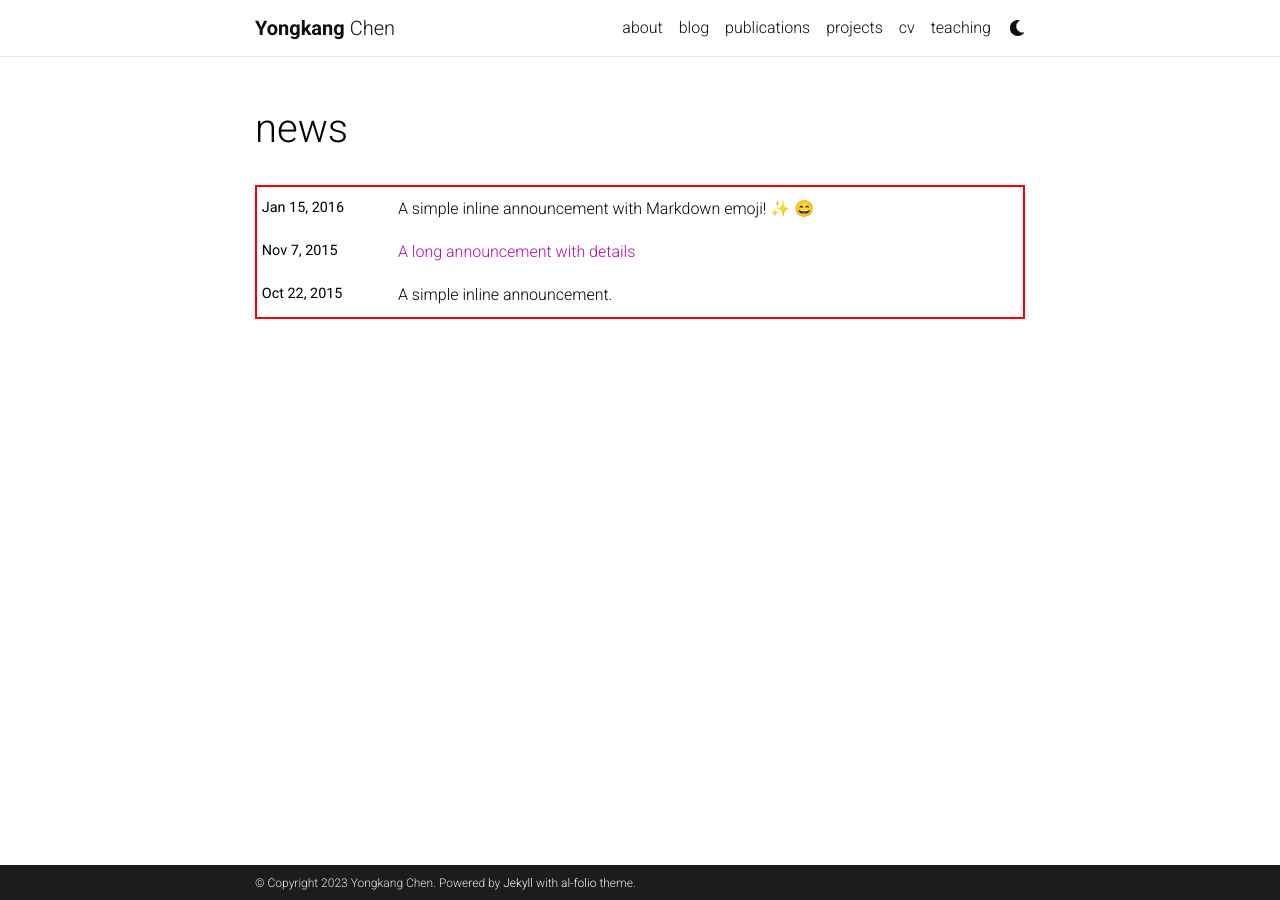
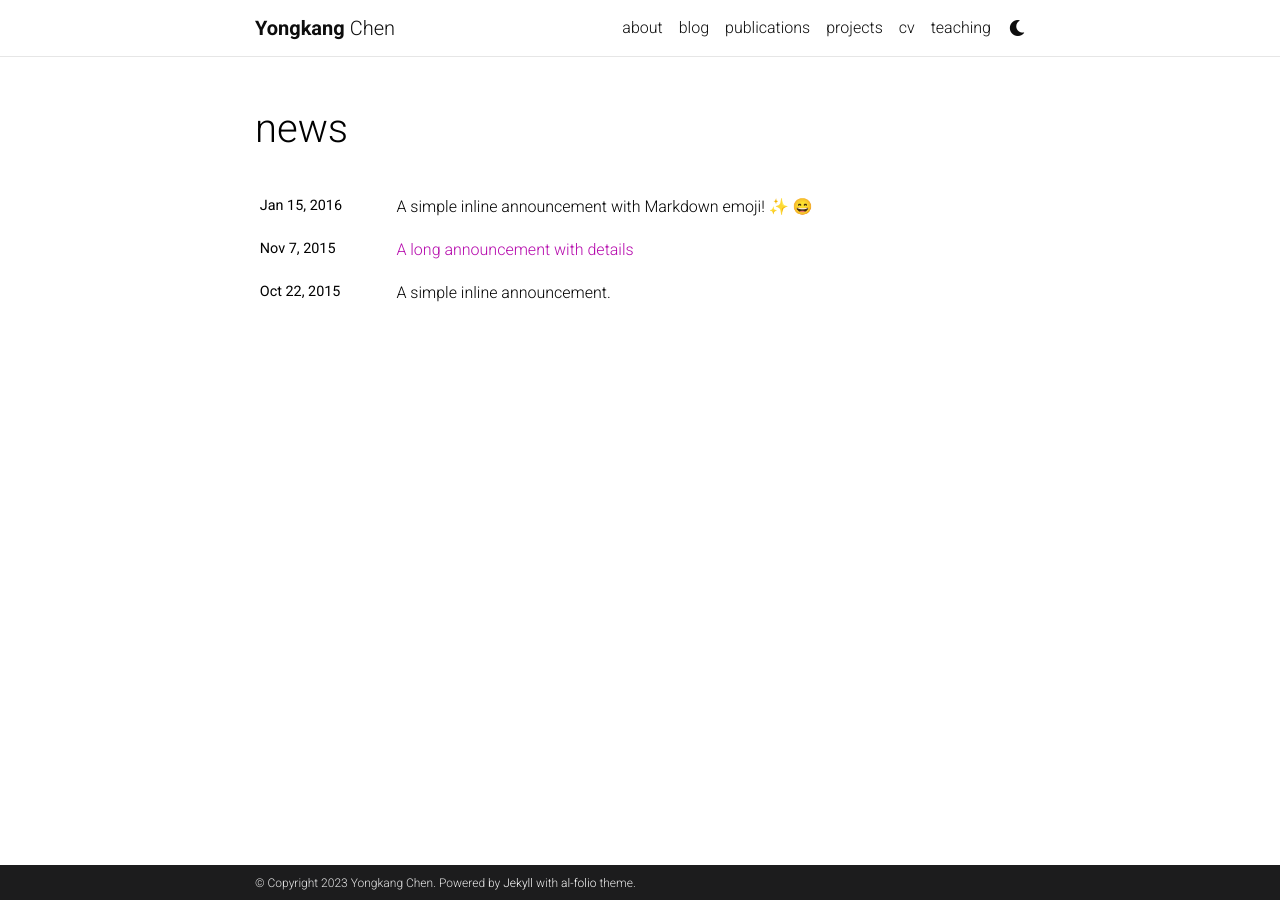
Before and after one commit to ByeRose/ByeRose.github.io, a Jekyll site: the page built from news.html, in a window 1280 px wide. Built offline with Jekyll 4.4.1, drawn with Linux system fonts in a browser that asks for light colours; emoji names are drawn with the system emoji font; comment, search, counter and statistics services are not loaded; a style sheet for code colours, icons or effects is not loaded.

Commit message:
Update _base.scss

```diff
--- a/_sass/_base.scss
+++ b/_sass/_base.scss
@@ -24,19 +24,14 @@ hr {
 }
 
 table {
-  border-collapse: collapse;
-  border-spacing: 0;
-  border: 2px solid #ff0000;
 
   td,
   th {
     color: var(--global-text-color);
-    border: 2px solid #000000;
   }
 
   td {
     font-size: 1rem;
-    border: 2px solid #000000;
   }
 }
 
```
